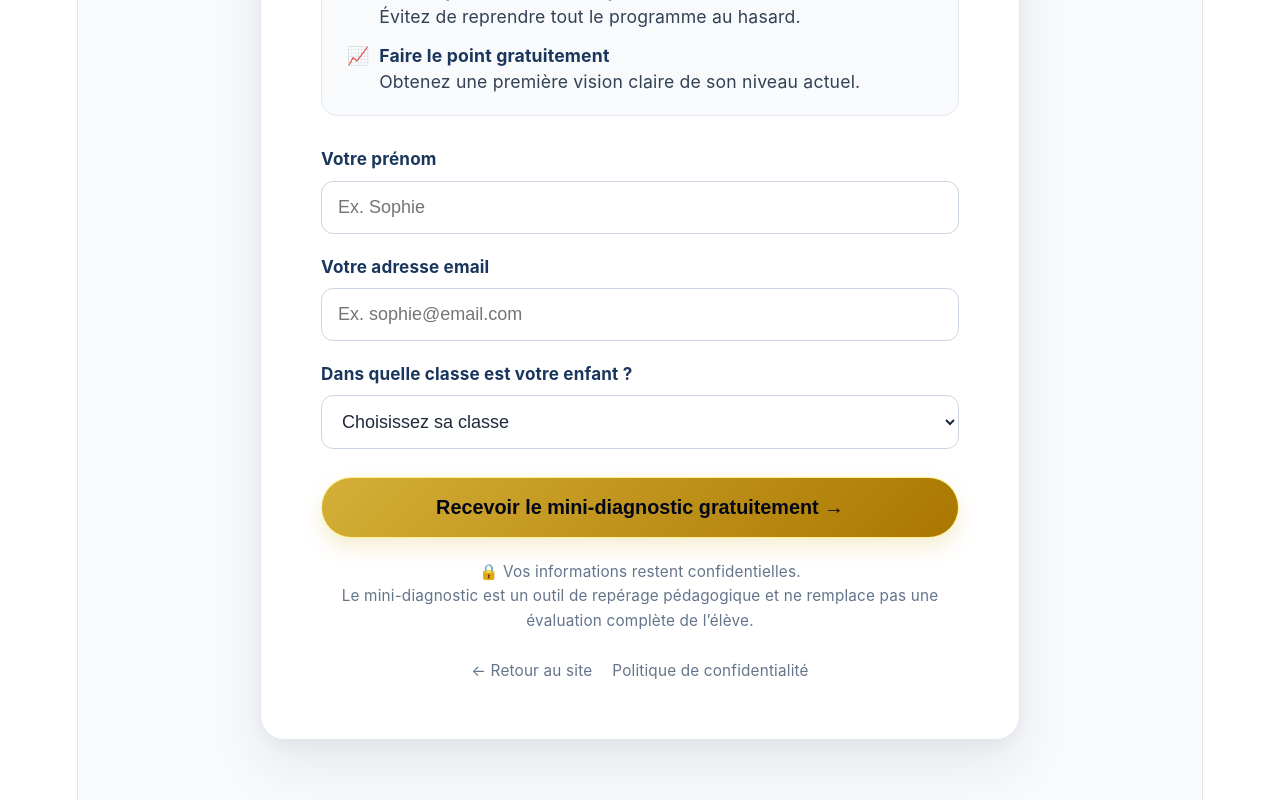
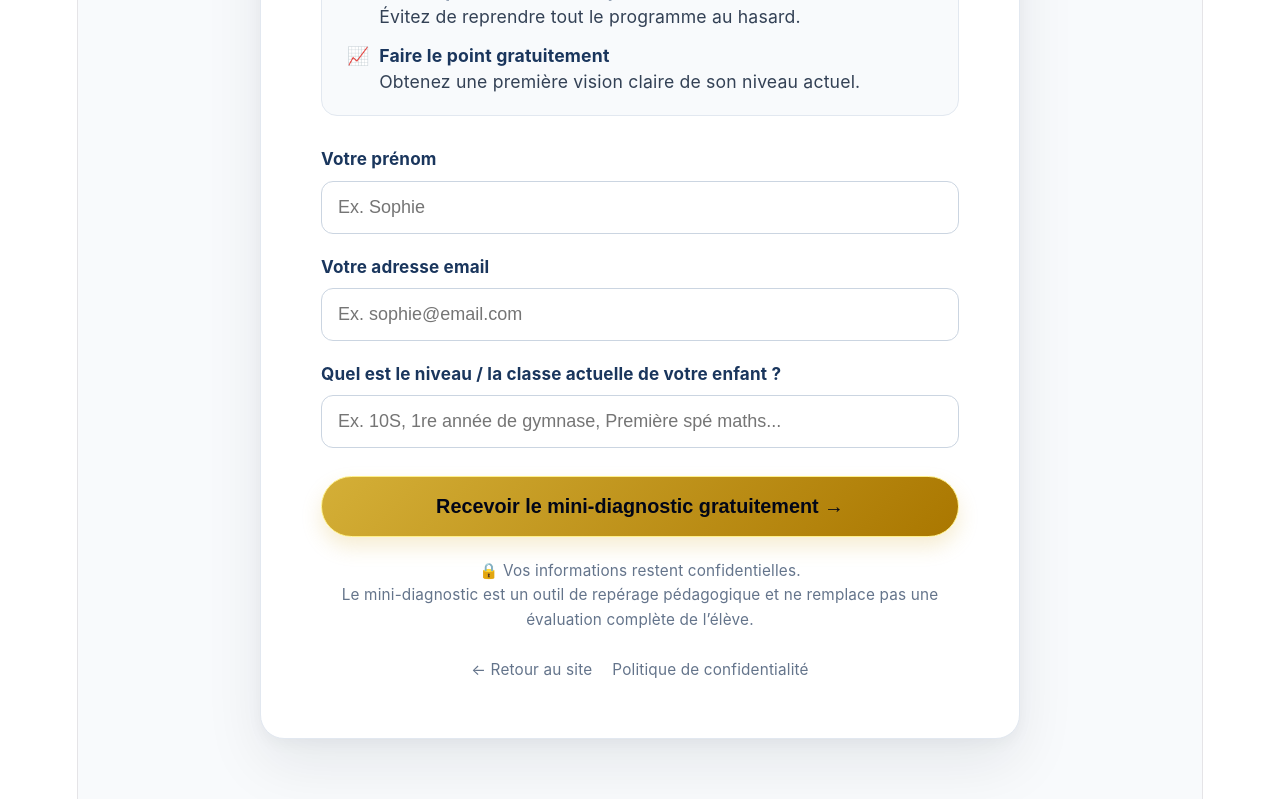
Before and after one commit to MaximeextremeBBB/landing-page-suisse, a React (Vite) app: page /diagnostic in a window 1280 px wide. Shown: the part 726-1526 px from the top of the page. Built offline with nearby package versions, Linux system fonts and the light colour scheme.

Commit message:
Changement classe par niveau partie 2

```diff
--- a/src/pages/DiagnosticPage.jsx
+++ b/src/pages/DiagnosticPage.jsx
@@ -274,10 +274,10 @@ function DiagnosticPage() {
   const form = e.target;
 
   const data = {
-    prenom: form.prenom.value,
-    email: form.email.value,
-    classe: form.classe.value,
-  };
+  prenom: form.prenom.value.trim(),
+  email: form.email.value.trim(),
+  niveau: form.niveau.value.trim(),
+};
 
   try {
     const response = await fetch("/api/subscribe", {
@@ -403,37 +403,18 @@ function DiagnosticPage() {
             </FormGroup>
 
             <FormGroup>
-              <label htmlFor="classe">
-                Dans quelle classe est votre enfant ?
-              </label>
+  <label htmlFor="niveau">
+    Quel est le niveau / la classe actuelle de votre enfant ?
+  </label>
 
-              <select
-                id="classe"
-                name="classe"
-                defaultValue=""
-                required
-              >
-                <option value="" disabled>
-                  Choisissez sa classe
-                </option>
-
-                <option value="3e">
-                  3e
-                </option>
-
-                <option value="seconde">
-                  Seconde
-                </option>
-
-                <option value="premiere">
-                  Première
-                </option>
-
-                <option value="terminale">
-                  Terminale
-                </option>
-              </select>
-            </FormGroup>
+  <input
+    id="niveau"
+    name="niveau"
+    type="text"
+    placeholder="Ex. 10S, 1re année de gymnase, Première spé maths..."
+    required
+  />
+</FormGroup>
 
             <SubmitButton type="submit">
               Recevoir le mini-diagnostic gratuitement →
```
